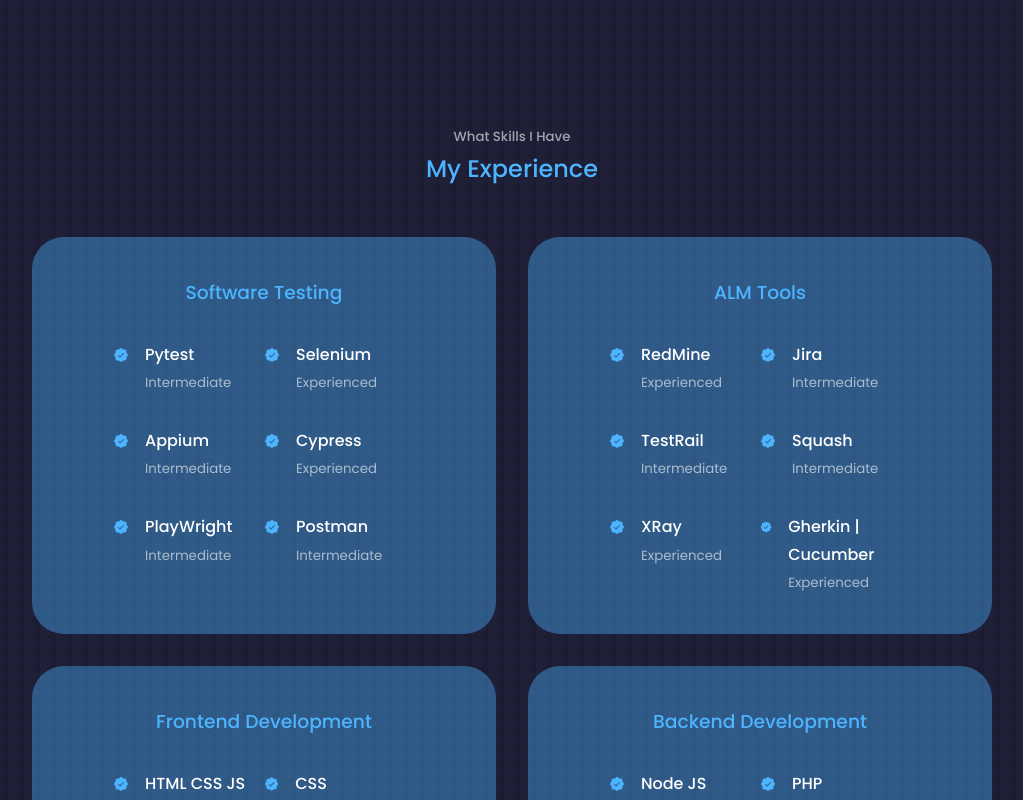
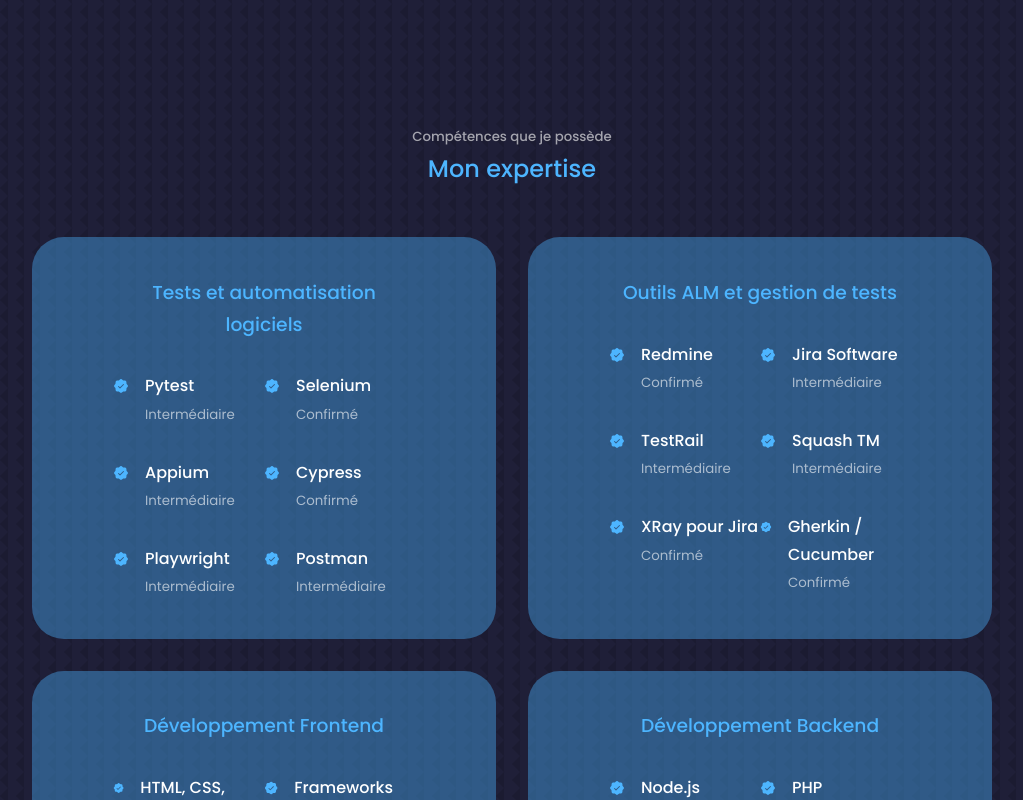
Before and after one commit to Aziguy/react-portfolio, a React (Vite) app: page / in a window 1280 px wide. Shown: the part 1660-2460 px from the top of the page, without its empty margins (128-1151 px from the left). Built offline with nearby package versions, Linux system fonts and the light colour scheme; a web font is replaced by a local one.

Commit message:
evo: use french into experience component.

```diff
--- a/src/components/experience/Experience.jsx
+++ b/src/components/experience/Experience.jsx
@@ -5,47 +5,47 @@
 export const Experience = () => {
   const experienceData = [
     {
-    category: "Software Testing",
+      category: "Tests et automatisation logiciels",
       skills: [
-      { name: "Pytest", level: "Intermediate" },
-      { name: "Selenium", level: "Experienced" },
-      { name: "Appium", level: "Intermediate" },
-      { name: "Cypress", level: "Experienced" },
-      { name: "PlayWright", level: "Intermediate" },
-      { name: "Postman", level: "Intermediate" },
+        { name: "Pytest", hiddenInfo: "(tests unitaires et d’intégration en Python)", level: "Intermédiaire" },
+        { name: "Selenium", hiddenInfo: "(tests automatisés multi-navigateurs)", level: "Confirmé" },
+        { name: "Appium", hiddenInfo: "(tests automatisés pour applications mobiles)", level: "Intermédiaire" },
+        { name: "Cypress", hiddenInfo: "(tests end-to-end rapides pour applications web)", level: "Confirmé" },
+        { name: "Playwright", hiddenInfo: "(tests UI multi-navigateurs et multi-plateformes)", level: "Intermédiaire" },
+        { name: "Postman", hiddenInfo: "(tests API REST & automatisation via scripts)", level: "Intermédiaire" }
       ],
     },
     {
-    category: "ALM Tools",
+      category: "Outils ALM et gestion de tests",
       skills: [
-      { name: "RedMine", level: "Experienced" },
-      { name: "Jira", level: "Intermediate" },
-      { name: "TestRail", level: "Intermediate" },
-      { name: "Squash", level: "Intermediate" },
-      { name: "XRay", level: "Experienced" },
-      { name: "Gherkin | Cucumber", level: "Experienced" },
+        { name: "Redmine", hiddenInfo: "(gestion de projets et suivi des anomalies)", level: "Confirmé" },
+        { name: "Jira Software", hiddenInfo: "(gestion Agile et suivi de tickets)", level: "Intermédiaire" },
+        { name: "TestRail", hiddenInfo: "(gestion et planification de campagnes de tests)", level: "Intermédiaire" },
+        { name: "Squash TM", hiddenInfo: "(gestion des cas de tests et automatisation)", level: "Intermédiaire" },
+        { name: "XRay pour Jira", hiddenInfo: "(gestion avancée des tests automatisés)", level: "Confirmé" },
+        { name: "Gherkin / Cucumber", hiddenInfo: "(rédaction de scénarios BDD)", level: "Confirmé" }
       ],
     },
     {
-    category: "Frontend Development",
+      category: "Développement Frontend",
       skills: [
-      { name: "HTML CSS JS", level: "Experienced" },
-      { name: "CSS Framework", level: "Intermediate" },
-      { name: "ReactJs", level: "Intermediate" },
-      { name: "TypeScript", level: "Intermediate" },
-      { name: "Hugo | Markdown", level: "Experienced" },
-      { name: "Vite | Gulp", level: "Experienced" },
+        { name: "HTML, CSS, JavaScript", hiddenInfo: "(intégration et développement web)", level: "Confirmé" },
+        { name: "Frameworks CSS", hiddenInfo: "(Bootstrap, Tailwind CSS)", level: "Intermédiaire" },
+        { name: "React.js", hiddenInfo: "(développement d’interfaces dynamiques)", level: "Intermédiaire" },
+        { name: "TypeScript", hiddenInfo: "(JavaScript typé pour projets structurés)", level: "Intermédiaire" },
+        { name: "Hugo / Markdown", hiddenInfo: "(générateurs de sites statiques)", level: "Confirmé" },
+        { name: "Vite / Gulp", hiddenInfo: "(build tools et optimisation de performances)", level: "Confirmé" }
       ],
     },
     {
-    category: "Backend Development",
+      category: "Développement Backend",
       skills: [
-      { name: "Node JS", level: "Intermediate" },
-      { name: "PHP", level: "Experienced" },
-      { name: "Laravel", level: "Intermediate" },
-      { name: "WordPress", level: "Experienced" },
-      { name: "Python", level: "Intermediate" },
-      { name: "Csharp", level: "Intermediate" },
+        { name: "Node.js", hiddenInfo: "(API REST, applications backend JavaScript)", level: "Intermédiaire" },
+        { name: "PHP", hiddenInfo: "(développement web et scripts serveur)", level: "Confirmé" },
+        { name: "Laravel", hiddenInfo: "(framework PHP pour applications robustes)", level: "Intermédiaire" },
+        { name: "WordPress", hiddenInfo: "(développement de thèmes et plugins sur mesure)", level: "Confirmé" },
+        { name: "Python", hiddenInfo: "(scripts, automatisation et backend)", level: "Intermédiaire" },
+        { name: "C#", hiddenInfo: "(développement d’applications desktop et web)", level: "Intermédiaire" }
       ],
     },
   ];
@@ -53,19 +53,22 @@
 
   return (
     <section id="experiences">
-      <h5>What Skills I Have</h5>
-      <h2>My Experience</h2>
+      <h5>Compétences que je possède</h5>
+      <h2>Mon expertise</h2>
 
       <div className="container experience__container">
         {experienceData.map(({ category, skills }) => (
           <div key={category} className={`experience__${category.toLowerCase().replace(/\s+/g, '')}`}>
             <h3>{category}</h3>
             <div className="experience__content">
-              {skills.map(({ name, level }) => (
+              {skills.map(({ name, hiddenInfo, level }) => (
                 <article key={name} className="experience__details">
                   <PiSealCheckFill className="experience__details-icon" />
                   <div>
-                    <h4>{name}</h4>
+                    <h4>
+                      {name}
+                      <span hidden>{hiddenInfo}</span>
+                    </h4>
                     <small className="text-light">{level}</small>
                   </div>
                 </article>
```
Lines whose indentation alone changed are shown as unchanged.
